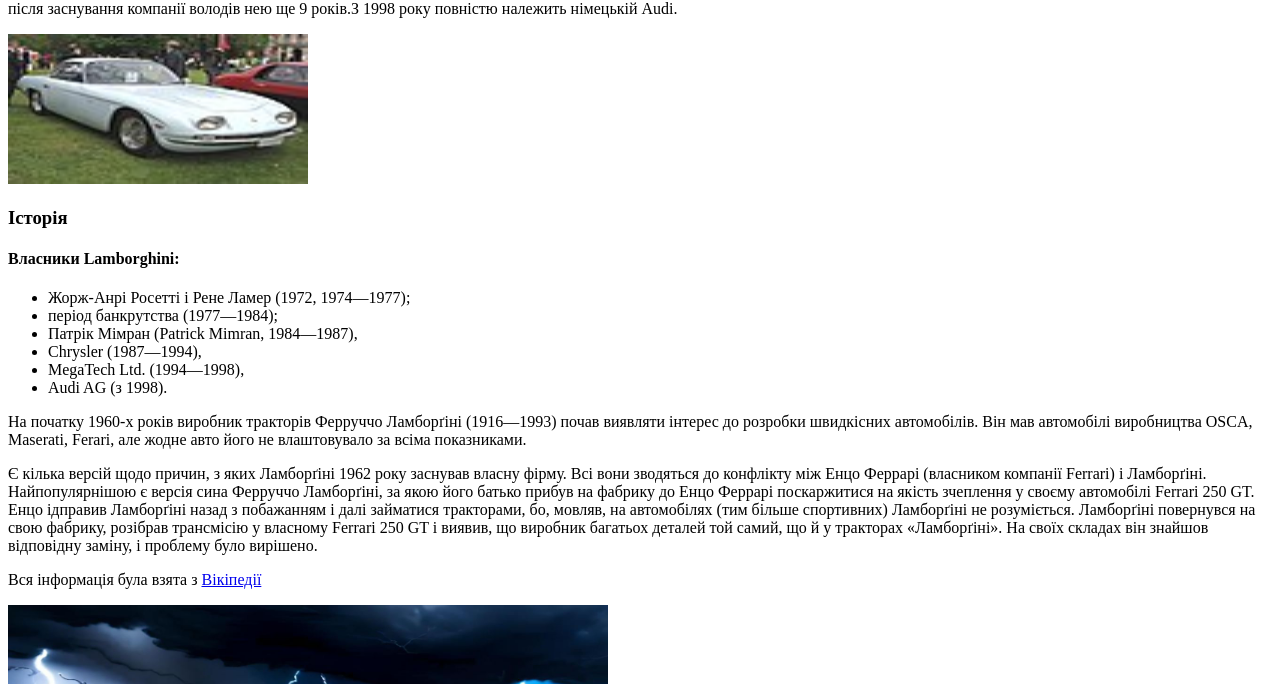
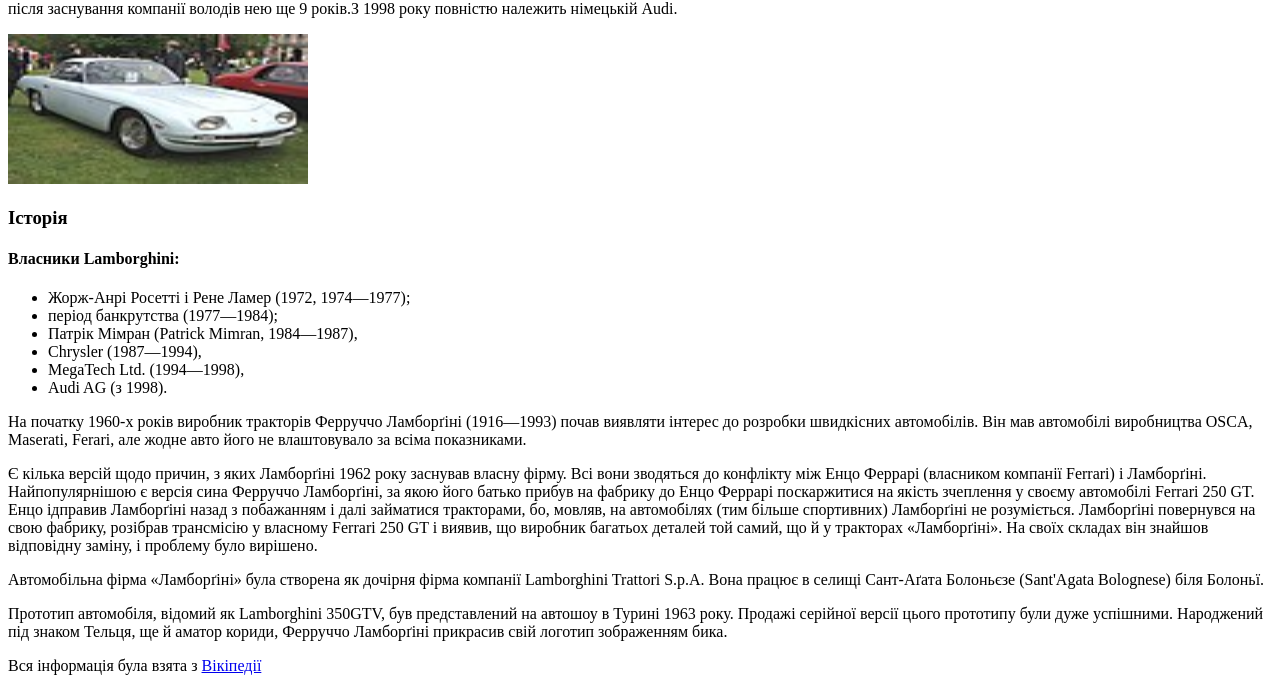
Before and after one commit to Alexlollo1/lab1, a plain HTML site: page index.html in a window 1280 px wide. Shown: the part 116-800 px from the top of the page. Drawn offline with Linux system fonts and the light colour scheme.

Commit message:
Update index.html

```diff
--- a/index.html
+++ b/index.html
@@ -25,6 +25,8 @@
 	Найпопулярнішою є версія сина Ферруччо Ламборґіні, за якою його батько прибув на фабрику до Енцо Феррарі поскаржитися на якість зчеплення у своєму автомобілі Ferrari 250 GT.
         Енцо ідправив Ламборґіні назад з побажанням і далі займатися тракторами, бо, мовляв, на автомобілях (тим більше спортивних) Ламборґіні не розуміється.
 	Ламборґіні повернувся на свою фабрику, розібрав трансмісію у власному Ferrari 250 GT і виявив, що виробник багатьох деталей той самий, що й у тракторах «Ламборґіні». На своїх складах він знайшов відповідну заміну, і проблему було вирішено.</p>
+	<p>Автомобільна фірма «Ламборґіні» була створена як дочірня фірма компанії Lamborghini Trattori S.p.A. Вона працює в селищі Сант-Аґата Болоньєзе (Sant'Agata Bolognese) біля Болоньї.</p>
+	<p>Прототип автомобіля, відомий як Lamborghini 350GTV, був представлений на автошоу в Турині 1963 року. Продажі серійної версії цього прототипу були дуже успішними. Народжений під знаком Тельця, ще й аматор кориди, Ферруччо Ламборґіні прикрасив свій логотип зображенням бика.</p>
 	<p>Вся інформація була взята з <a href="https://uk.wikipedia.org/wiki/Lamborghini">Вікіпедії</a></p>
 	<img src="car1.png" width="600" height="300">
 </body>
```
